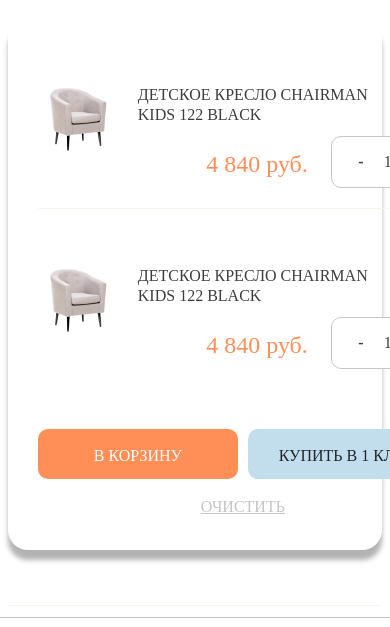
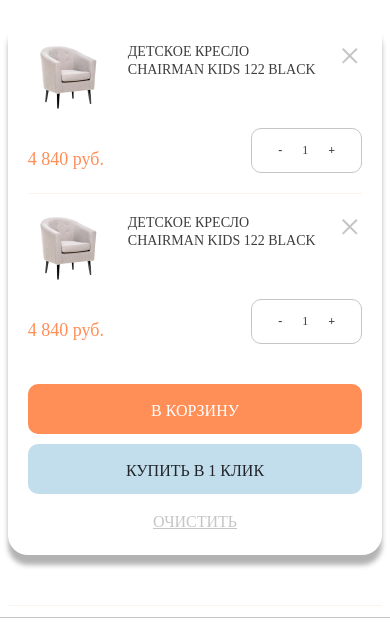
Before and after one commit to ArsenyKornilcev/mebelmarket, a plain HTML site: page index.html in a window 390 px wide. Shown: the part 175-802 px from the top of the page. Drawn offline with nearby package versions, Linux system fonts and the light colour scheme; a web font is replaced by a local one.

Commit message:
cart_mini 320

```diff
--- a/sass/components/_cart_mini.sass
+++ b/sass/components/_cart_mini.sass
@@ -135,13 +135,21 @@
 @media (max-width: 650px)
     .cart_mini
         max-height: 618px
+        &__controls
+            flex-flow: column wrap
+            gap: 15px
+            .btns
+                flex-flow: column wrap
+            .btn
+                width: 100%
         &__items
-            max-height: 341px
+            max-height: 261px
             overflow-x: hidden
             overflow-y: auto
         .item
+            align-items: flex-start
             position: relative
-            min-height: 140px
+            min-height: 110px
 
             &__info
                 max-width: 90%
@@ -155,7 +163,9 @@
                 font-size: 16px
 
             &__delete
-                align-self: flex-start
+                position: absolute
+                top: 0
+                right: 0
 
             &__price
                 position: absolute
@@ -166,3 +176,26 @@
                 position: absolute
                 bottom: 0
                 right: 0
+
+@media (max-width: 500px)
+    .cart_mini
+        .item
+            &__price
+                font-size: 20px
+            &__counter div
+                font-size: 12px
+
+@media (max-width: 425px)
+    .cart_mini
+        padding: 25px 20px 20px
+        &__items
+            max-height: 301px
+        .item
+            min-height: 130px
+            flex-flow: column nowrap
+            &__title
+                font-size: 14px
+                position: static
+            &__price
+                font-size: 18px
+                position: static
```
Also changed, not shown: css/style.min.css, 1 other file.
